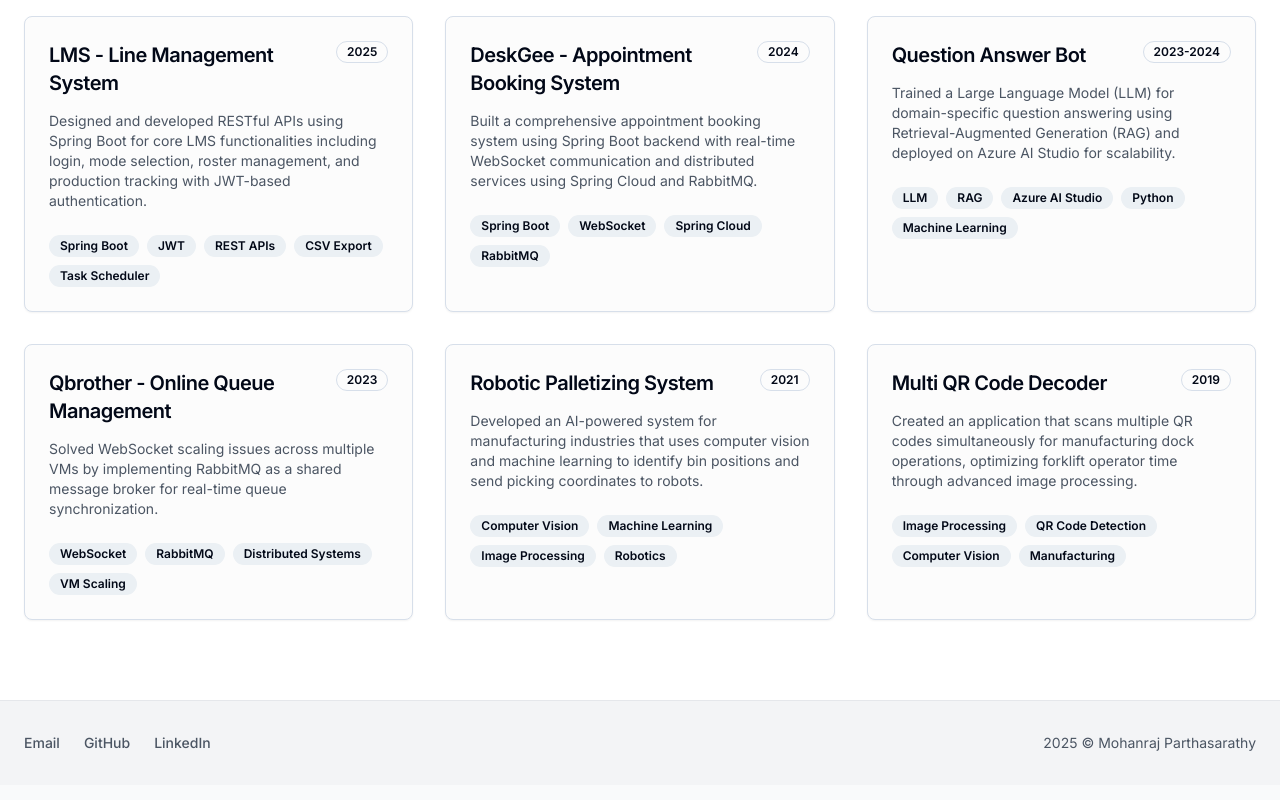
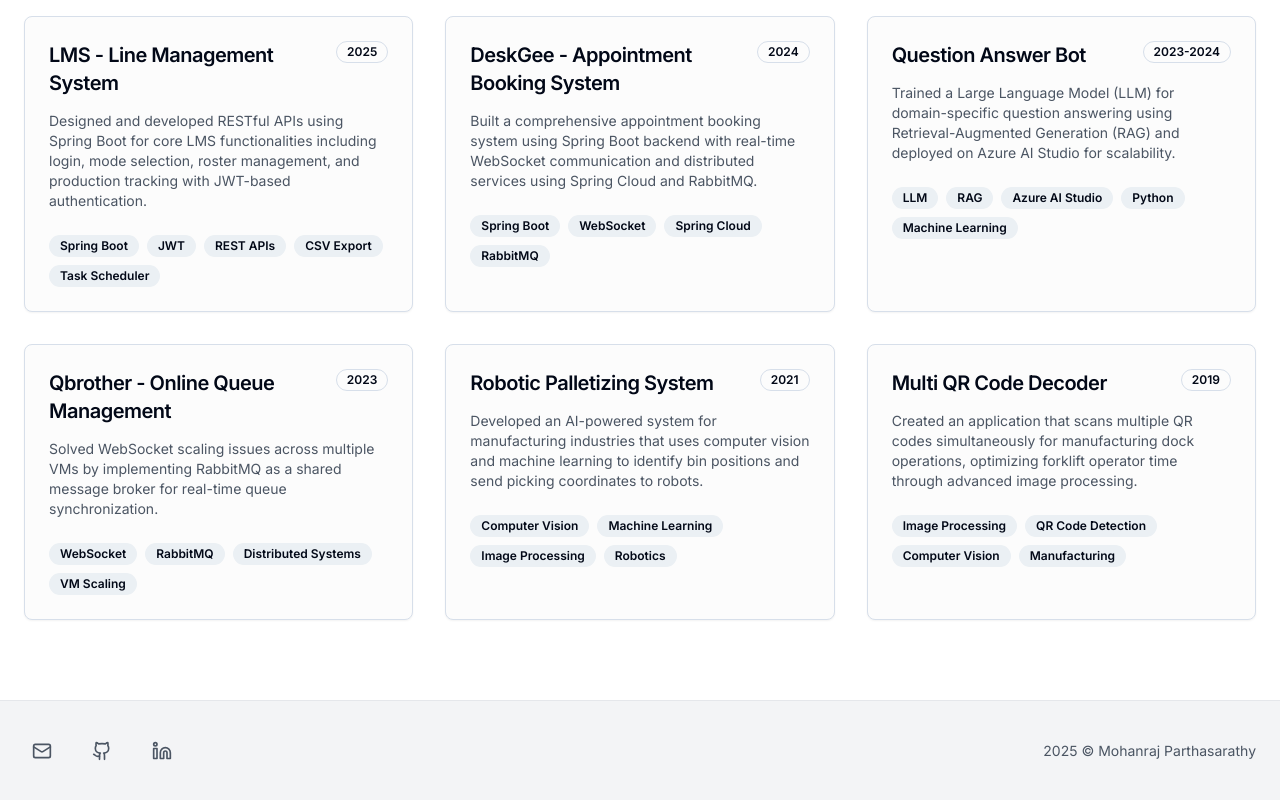
Before and after one commit to mohanraj-code/myportfolio, a React (Vite) app: page /projects in a window 1280 px wide. Shown: the part 398-1198 px from the top of the page. Built offline with nearby package versions, Linux system fonts and the light colour scheme.

Commit message:
Social links are shown as icon in footer

```diff
--- a/src/components/Footer.tsx
+++ b/src/components/Footer.tsx
@@ -1,13 +1,21 @@
 import React from 'react';
 import { motion } from "framer-motion";
+import { Mail, Github, Linkedin, LucideIcon } from "lucide-react";
+
+interface SocialLink {
+  href: string;
+  label: string;
+  icon: LucideIcon;
+}
 
 const Footer: React.FC = () => {
-  const socialLinks = [
-    { href: "mailto:hello@itsmohanraj.com", label: "Email" },
-    { href: "https://github.com", label: "GitHub" },
+  const socialLinks: SocialLink[] = [
+    { href: "mailto:hello@itsmohanraj.com", label: "Email", icon: Mail },
+    { href: "https://github.com", label: "GitHub", icon: Github },
     {
       href: "https://linkedin.com/in/mohanraj-parthasarathy",
       label: "LinkedIn",
+      icon: Linkedin,
     },
   ];
 
@@ -23,7 +31,9 @@ const Footer: React.FC = () => {
         >
           {/* Social Links */}
           <div className="flex items-center space-x-6">
-            {socialLinks.map((social, index) => (
+            {socialLinks.map((social, index) => {
+              const IconComponent = social.icon;
+              return (
                 <motion.a
                   key={social.label}
                   href={social.href}
@@ -31,11 +41,14 @@ const Footer: React.FC = () => {
                   whileInView={{ opacity: 1, y: 0 }}
                   transition={{ delay: index * 0.1, duration: 0.4 }}
                   viewport={{ once: true }}
-                className="text-gray-600 hover:text-gray-900 dark:text-gray-400 dark:hover:text-gray-100 transition-colors duration-200 text-sm font-medium hover:underline underline-offset-4"
+                  className="text-gray-600 hover:text-blue-600 dark:text-gray-400 dark:hover:text-blue-400 transition-colors duration-200 p-2 rounded-full hover:bg-gray-200 dark:hover:bg-gray-700"
+                  aria-label={social.label}
+                  title={social.label}
                 >
-                {social.label}
+                  <IconComponent size={20} />
                 </motion.a>
-            ))}
+              );
+            })}
           </div>
 
           {/* Copyright */}
```
Lines whose indentation alone changed are shown as unchanged.
